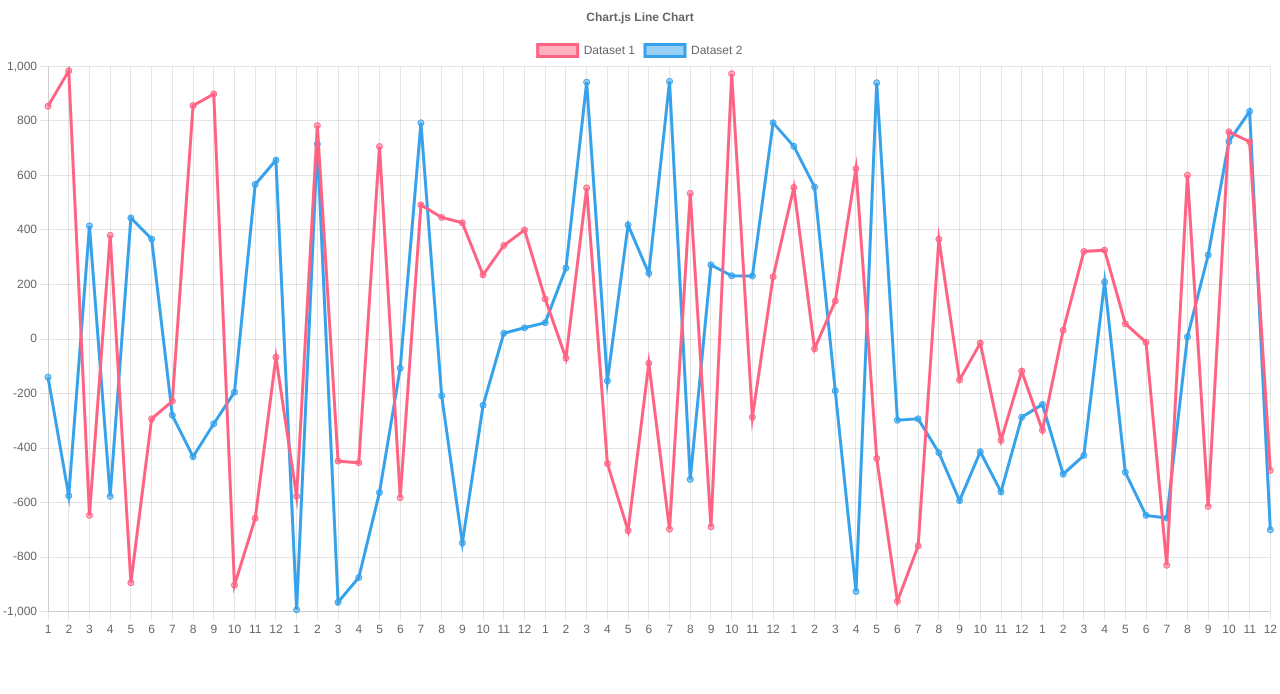
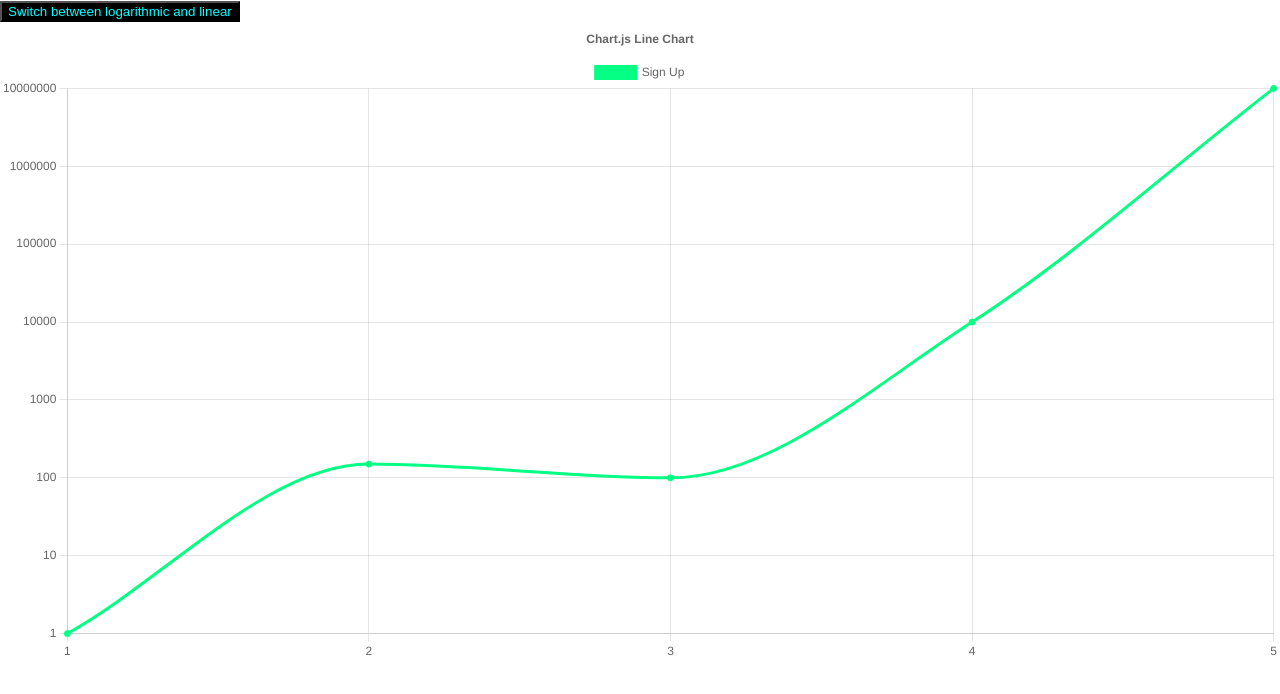
Before and after one commit to gatoratemylips/history-chart, a React (Create React App) app: page / in a window 1280 px wide. Shown: the top 694 px of the page. Built offline with nearby package versions, Linux system fonts and the light colour scheme.

Commit message:
bug fixes

```diff
--- a/package.json
+++ b/package.json
@@ -7,8 +7,8 @@
     "@testing-library/react": "^13.4.0",
     "@testing-library/user-event": "^13.5.0",
     "chart.js": "^4.3.3",
+    "faker": "5.5.3",
     "react": "^18.2.0",
-    "faker": "5.5.3",
     "react-chartjs-2": "^5.2.0",
     "react-dom": "^18.2.0",
     "react-scripts": "5.0.1",
--- a/src/App.js
+++ b/src/App.js
@@ -1,4 +1,9 @@
 import React from 'react';
+import Chart from 'chart.js/auto';
+import { useState } from 'react';
+
+
+
 import {
   Chart as ChartJS,
   CategoryScale,
@@ -8,10 +13,23 @@ import {
   Title,
   Tooltip,
   Legend,
+  LogarithmicScale,
+
 } from 'chart.js';
 import { Line } from 'react-chartjs-2';
 import faker from 'faker';
+const datas = [1, 150, 100, 10000, 10000000];
+const monthNames = ['January', 'February', 'March', 'April', 'May', 'June', 'July', 'August', 'September', 'October', 'November', 'December'];
+var thing = true;
+const ChartComponent = () => {
+  const [scaleType, setScaleType] = useState('linear'); // Initial scale type is linear
 
+  const toggleScale = () => {
+    setScaleType(prevScaleType => prevScaleType === 'linear' ? 'logarithmic' : 'linear');
+  };
+
+  // Rest of your component code
+};
 ChartJS.register(
   CategoryScale,
   LinearScale,
@@ -23,8 +41,30 @@ ChartJS.register(
 );
 
 export const options = {
+  scales: {
+    y: {
+      type: 'linear',
+      beginAtZero: true,
+      ticks: {
+        callback: value => Math.pow(10, value).toFixed(0), // Convert back to original values
+      },
+      //suggestedMax: Math.max.apply(null, datas)*(12/10),
+    },
+  },
   responsive: true,
   plugins: {
+    tooltip: {
+      titleFont: { size: 13.2, family: "Yekan" },
+      bodyFont: { size: 14.2, family: "Yekan" },
+      callbacks: {
+        title: (context) => `Month: ${monthNames[context[0].label - 1]}`,
+        label: (context) => {
+          const originalValue = Math.pow(10, context.parsed.y).toFixed(0);
+
+          return `Sign Ups: ${originalValue}`;
+        },
+      },
+    },
     legend: {
       position: 'top',
     },
@@ -35,42 +75,61 @@ export const options = {
   },
 };
 
-var years = 5;
+var years = 2;
 var start = 1;
 
 var labels = [];
 
-while(start<=years*12){
+while (start <= datas.length) {
 
-  if(start%12 === 0){
+  if (start % 12 === 0) {
     labels.push(12)
     start++
     continue
   }
 
-  labels.push((start++)%12)
+  labels.push((start++) % 12)
 
 
 }
+const transformedYData = datas.map(value => Math.log10(value));
 
 export const data = {
   labels,
   datasets: [
     {
-      label: 'Dataset 1',
-      data: labels.map(() => faker.datatype.number({ min: -1000, max: 1000 })),
-      borderColor: 'rgb(255, 99, 132)',
-      backgroundColor: 'rgba(255, 99, 132, 0.5)',
+      label: 'Sign Up',
+      data: transformedYData,
+      borderColor: 'rgb(5, 989, 132)',
+      backgroundColor: 'rgb(5, 989, 132)',
+      cubicInterpolationMode: "monotone",
+
     },
-    {
-      label: 'Dataset 2',
-      data: labels.map(() => faker.datatype.number({ min: -1000, max: 1000 })),
-      borderColor: 'rgb(53, 162, 235)',
-      backgroundColor: 'rgba(53, 162, 235, 0.5)',
-    },
+
+    /* {
+       label: 'Dataset 2',
+       data: labels.map(() => faker.datatype.number({ min: 1000, max: 3000 })),
+       borderColor: 'rgb(53, 162, 235)',
+       backgroundColor: 'rgba(53, 162, 235, 0.5)',
+     }, */
   ],
 };
 
+
 export default function App() {
-  return <Line options={options} data={data} />;
+  const [toggle, setToggle] = useState(false);
+  console.log("toggle");
+
+  const onClickHelper = () => {
+
+  }
+
+  return (
+    <div>
+      <button style={{backgroundColor:"black"}} onClick={onClickHelper}>Switch between logarithmic and linear</button>
+      {toggle && <span> deneme</span>}
+      {<Line options={options} data={data} />}
+    </div>
+  );
+
 }
```
Also changed, not shown: src/index.css (line endings or trailing spaces), 1 other file (tests, documents, lock files or other folders).
